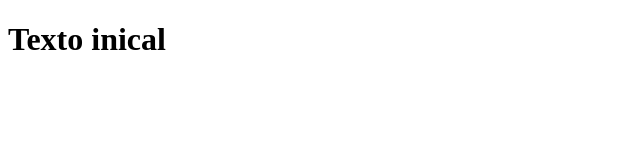
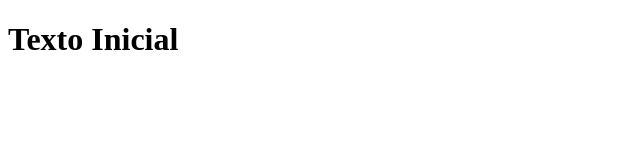
Before and after one commit to RacconWebFenix/clone-tabnews, a Next.js app: page / in a window 1280 px wide. Shown: the top 160 px of the page, without its empty margins (0-640 px from the left). Built offline with nearby package versions, Linux system fonts and the light colour scheme.

Commit message:
change text

```diff
--- a/pages/index.js
+++ b/pages/index.js
@@ -1,5 +1,5 @@
 function Home() {
-  return <h1>Texto inical</h1>;
+  return <h1>Texto Inicial</h1>;
 }
 
 export default Home;
```
